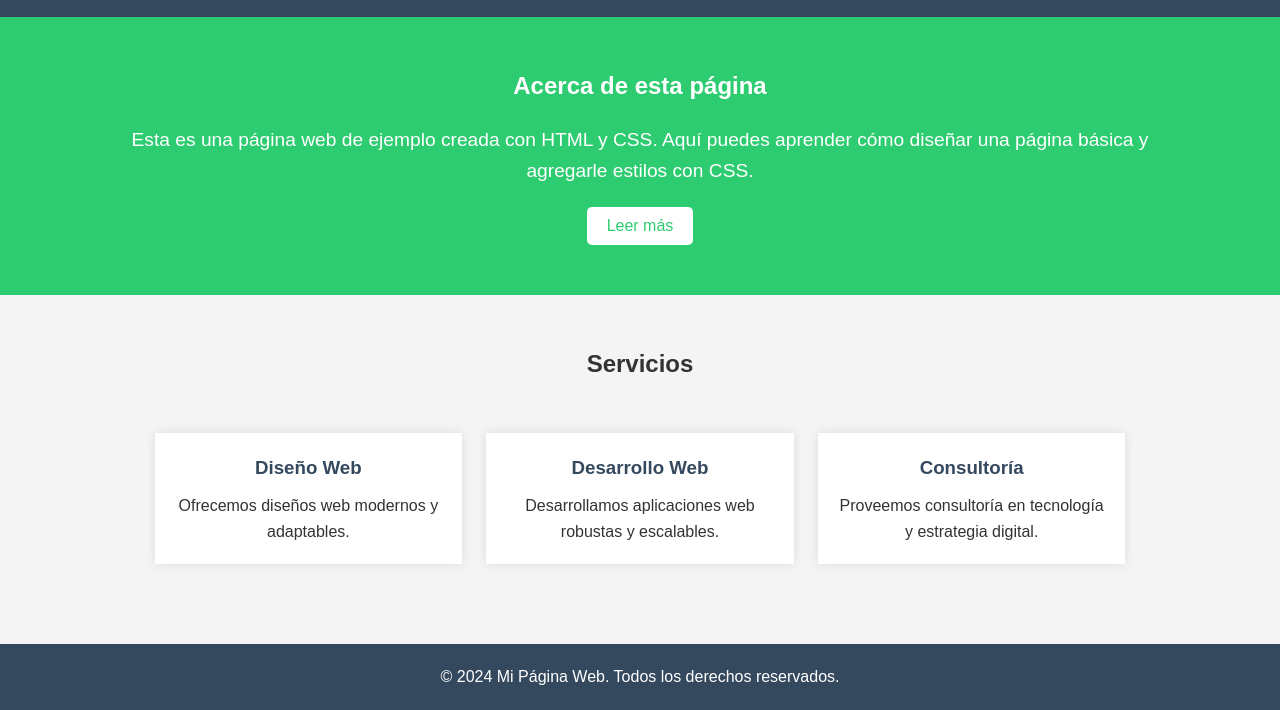
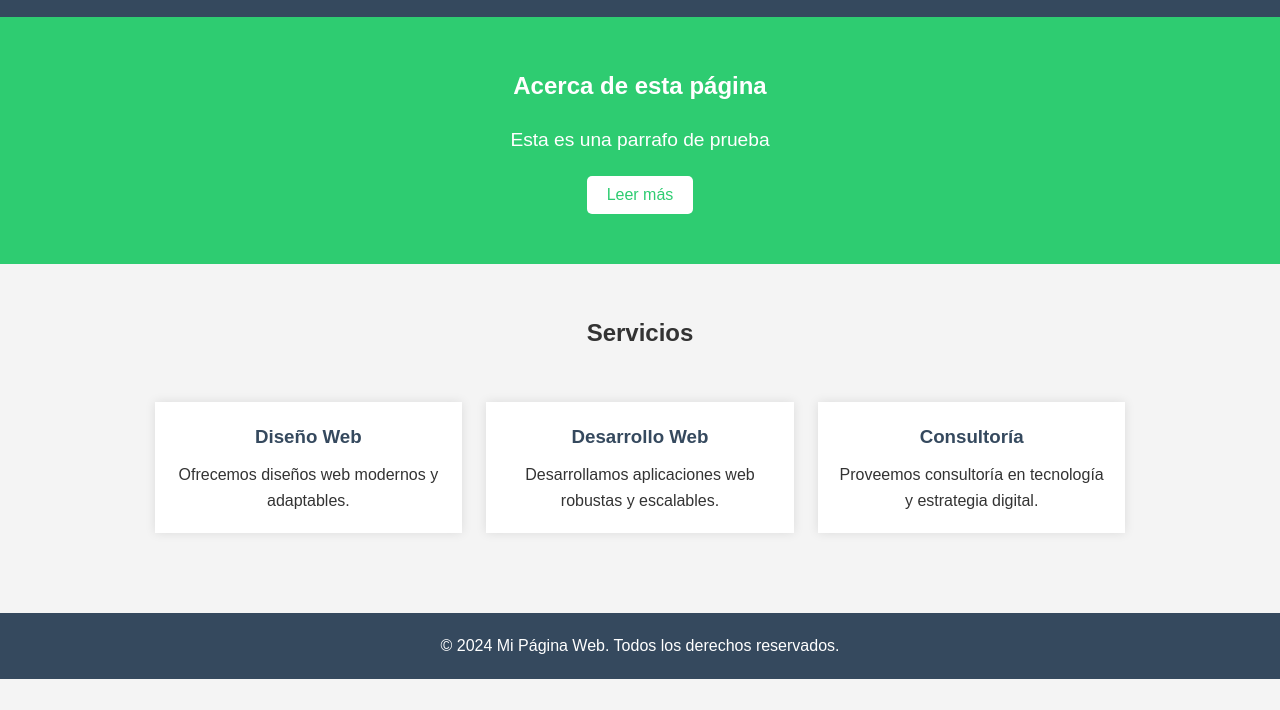
Before and after one commit to rociorequena/pruebaLM, a plain HTML site: page index.html in a window 1280 px wide. Shown: the part 110-820 px from the top of the page. Drawn offline with Linux system fonts and the light colour scheme.

Commit message:
parrafo de prueba

```diff
--- a/index.html
+++ b/index.html
@@ -26,7 +26,7 @@
         <section class="intro">
             <div class="container">
                 <h2>Acerca de esta página</h2>
-                <p>Esta es una página web de ejemplo creada con HTML y CSS. Aquí puedes aprender cómo diseñar una página básica y agregarle estilos con CSS.</p>
+                <p>Esta es una parrafo de prueba</p>
                 <button>Leer más</button>
             </div>
         </section>
```
